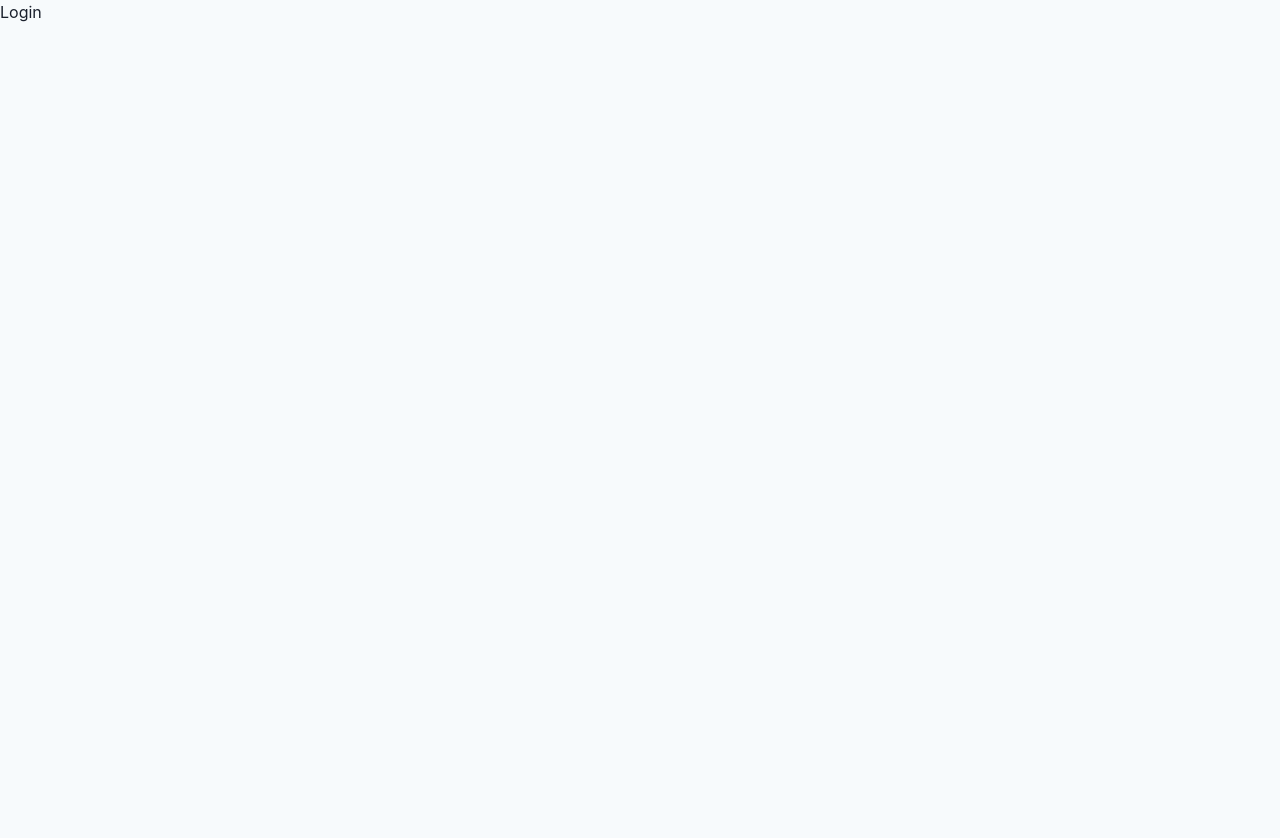
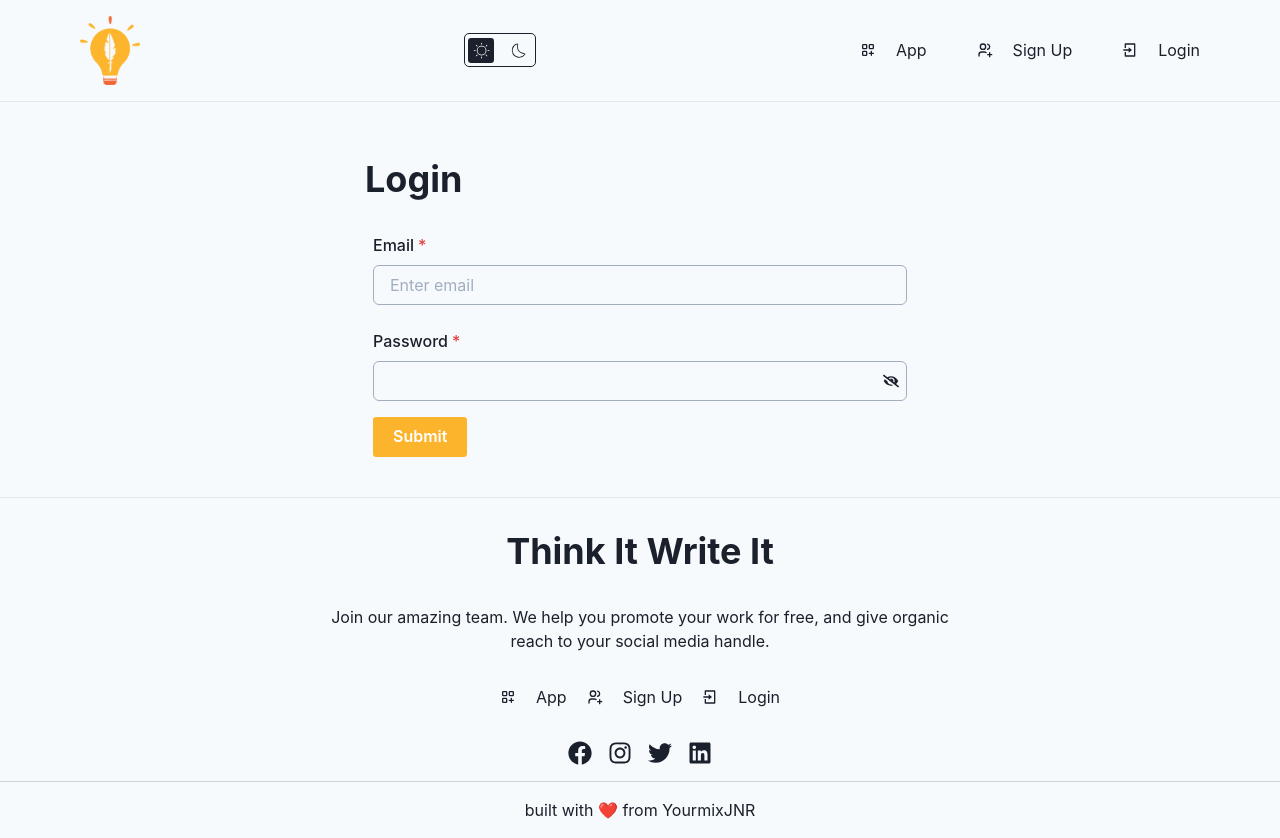
Before and after one commit to YourmixJNR/thinkIt-writeIt, a Next.js app in the folder client/: page /login in a window 1280 px wide. Before the commit the page ends 800 px from the top, so only its background shows below. Built offline with nearby package versions, Linux system fonts and the light colour scheme.

Commit message:
done with client side

```diff
--- /dev/null
+++ b/client/components/forms/LoginForm.jsx
@@ -0,0 +1,55 @@
+import React from "react";
+import { useState } from "react";
+import { Box, Flex, Heading } from "@chakra-ui/react";
+import CustomInput from "../ui/CustomInput";
+import CustomButton from "../ui/CustomButton";
+import PasswordInput from "../ui/PasswordInput";
+
+const LoginForm = () => {  const [email, setEmail] = useState("");
+const [password, setPassword] = useState("");
+
+const handleEmailChange = (e) => {
+  setEmail(e.target.value);
+};
+const handlePasswordChange = (e) => {
+  setPassword(e.target.value);
+};
+
+const handleSubmit = (e) => {
+  e.preventDefault();
+};
+  return (
+    <Box as="section" py={"2rem"} px={{ base: "1rem", lg: "5rem" }}>
+    <Box w={"100%"} maxW={"550px"} m={"auto"}>
+      <Heading as={"h3"} py={"1.5rem"}>
+        Login
+      </Heading>
+      <Box borderRadius={"1rem"} p={"0.5rem"}>
+        <form onSubmit={handleSubmit}>
+          <Flex flexDirection={"column"} gap={"1rem"}>
+            <CustomInput
+              label={"Email"}
+              type="email"
+              isRequired={true}
+              placeholder="Enter email"
+              value={email}
+              onChange={handleEmailChange}
+            />
+            <PasswordInput
+              label={"Password"}
+              isRequired={true}
+              value={password}
+              onChange={handlePasswordChange}
+            />
+            <Box flexShrink={0}>
+              <CustomButton buttonText={"Submit"} type={"submit"} />
+            </Box>
+          </Flex>
+        </form>
+      </Box>
+    </Box>
+  </Box>
+  )
+}
+
+export default LoginForm
--- a/client/pages/login.jsx
+++ b/client/pages/login.jsx
@@ -1,11 +1,13 @@
-import React from 'react'
+import React from "react";
+import Layout from "../components/layout";
+import LoginForm from "../components/forms/LoginForm";
 
 const login = () => {
   return (
-    <div>
-      Login
-    </div>
-  )
-}
+    <Layout>
+      <LoginForm />
+    </Layout>
+  );
+};
 
-export default login
+export default login;
```
